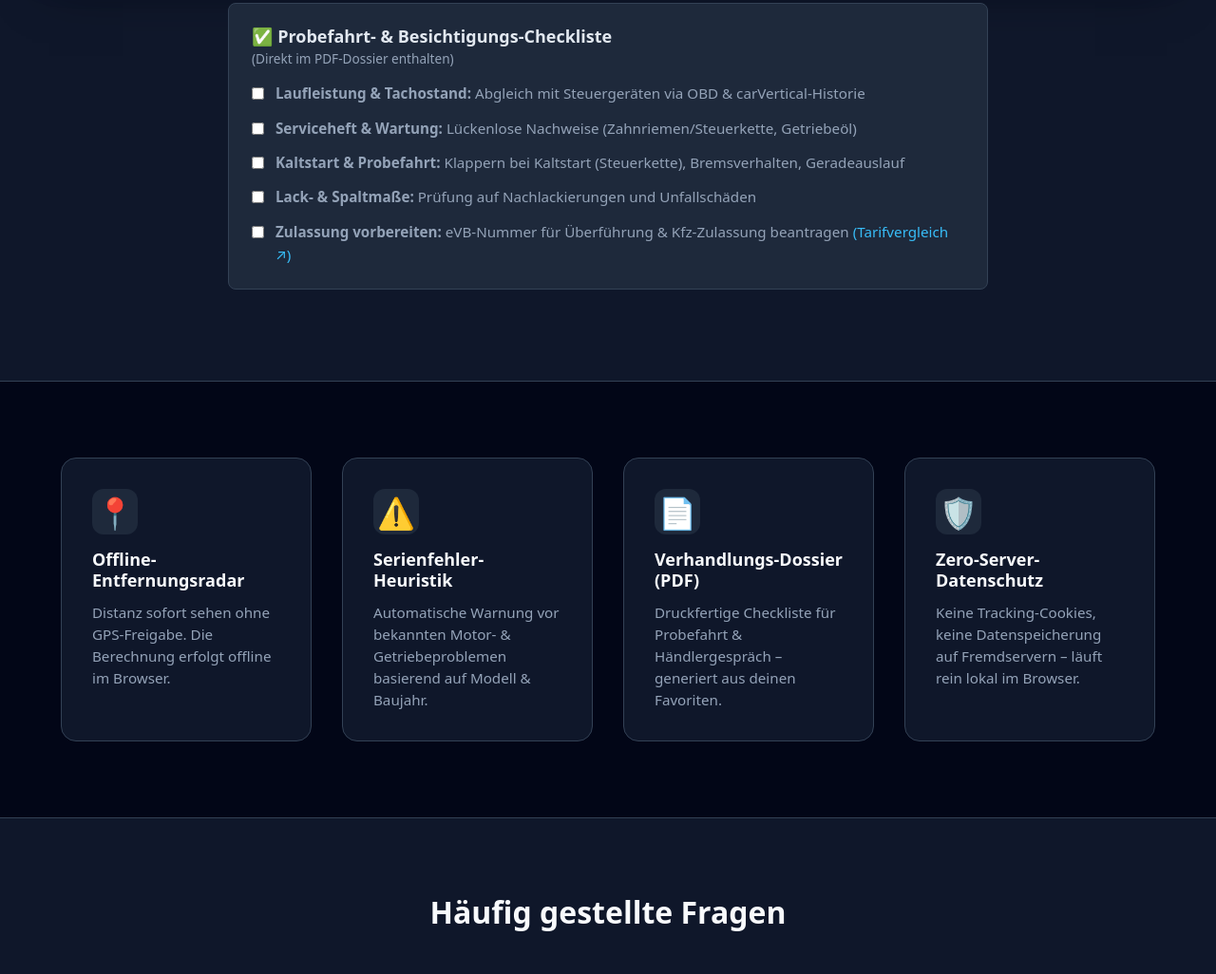
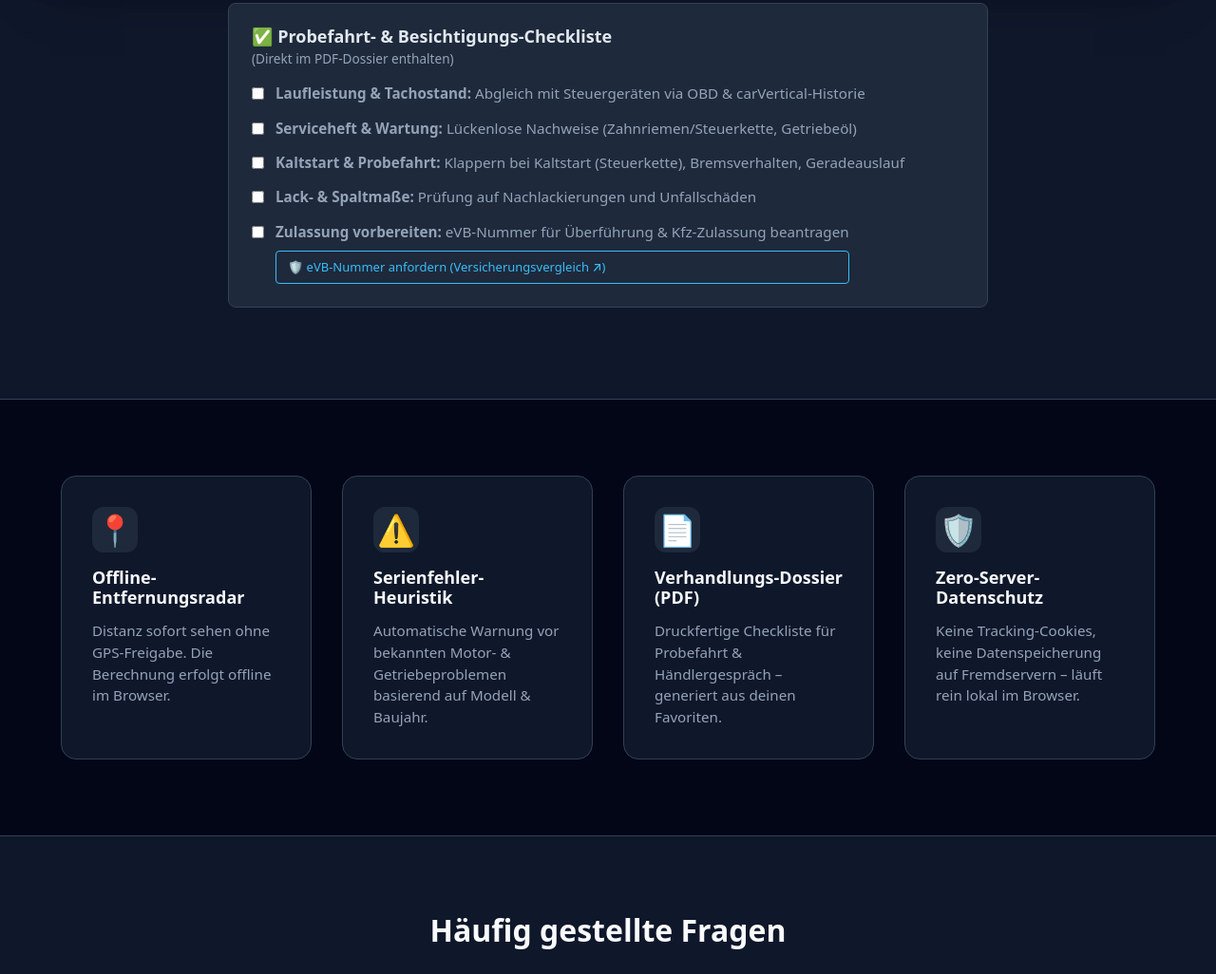
Before and after one commit to ProtonCode99/carintel, a browser extension: page index.html in a window 1280 px wide. Shown: the part 1818-2844 px from the top of the page at 95% size. Drawn offline with Linux system fonts and the light colour scheme.

Commit message:
feat: Ticket-03c - UI/UX Upgrade for eVB CTA button

```diff
--- a/compare.js
+++ b/compare.js
@@ -291,7 +291,7 @@ function loadComparison() {
       <ul style="list-style: none; padding: 0; margin: 0; color: #94a3b8; font-size: 14px; line-height: 1.6;">
         <li style="margin-bottom: 8px;"><label><input type="checkbox" style="margin-right: 8px;"> Fahrzeugpapiere (Zulassungsbescheinigung Teil I & II) vollständig?</label></li>
         <li style="margin-bottom: 8px;"><label><input type="checkbox" style="margin-right: 8px;"> Serviceheft lückenlos gepflegt?</label></li>
-        <li style="margin-bottom: 8px;"><label><input type="checkbox" style="margin-right: 8px;"> eVB-Nummer für Kfz-Zulassung beantragen <a href="${window.CARINTEL_CONFIG.AFFILIATE.TARIFCHECK_VERSICHERUNG_URL}" target="_blank" rel="noopener noreferrer" class="hide-print" style="color: #38bdf8; text-decoration: none;">(Tarifvergleich ↗)</a></label></li>
+        <li style="margin-bottom: 8px;"><label style="display: flex; flex-direction: column; gap: 8px;"><div style="display: flex; align-items: flex-start;"><input type="checkbox" style="margin-right: 8px; margin-top: 4px;"> <span>eVB-Nummer für Kfz-Zulassung beantragen</span></div> <a href="${window.CARINTEL_CONFIG.AFFILIATE.TARIFCHECK_VERSICHERUNG_URL}" target="_blank" rel="noopener noreferrer" class="btn btn-sm hide-print" style="align-self: flex-start; margin-left: 21px; padding: 6px 12px; border: 1px solid #38bdf8; border-radius: 4px; color: #38bdf8; background: transparent; text-decoration: none; font-size: 13px; font-weight: 500; cursor: pointer;">🛡️ eVB-Nummer anfordern (Versicherungsvergleich ↗)</a></label></li>
         ${camperChecklist}
       </ul>
     </div>`;
--- a/index.html
+++ b/index.html
@@ -752,7 +752,8 @@
           </li>
           <li style="margin-bottom: 0; display: flex; align-items: flex-start; gap: 12px;">
             <input type="checkbox" style="margin-top: 6px; flex-shrink: 0;">
-            <span><strong>Zulassung vorbereiten:</strong> eVB-Nummer für Überführung & Kfz-Zulassung beantragen <a href="#" class="dynamic-versicherungs-link" target="_blank" rel="noopener noreferrer" style="color: #38bdf8; text-decoration: none;">(Tarifvergleich ↗)</a></span>
+            <span><strong>Zulassung vorbereiten:</strong> eVB-Nummer für Überführung & Kfz-Zulassung beantragen<br>
+            <a href="#" class="btn btn-sm btn-outline-primary check-cta-btn dynamic-versicherungs-link" target="_blank" rel="noopener noreferrer" style="display: inline-block; margin-top: 8px; padding: 6px 12px; border: 1px solid #38bdf8; border-radius: 4px; color: #38bdf8; text-decoration: none; font-size: 13px; font-weight: 500; transition: all 0.2s ease;">🛡️ eVB-Nummer anfordern (Versicherungsvergleich ↗)</a></span>
           </li>
         </ul>
       </div>
```
Also changed, not shown: landingpage/index.html (+2 -1 lines).
